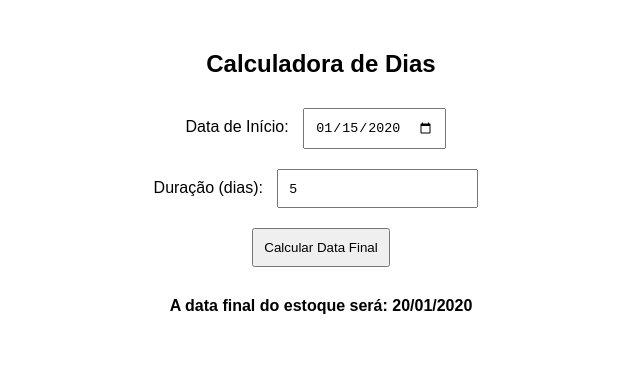
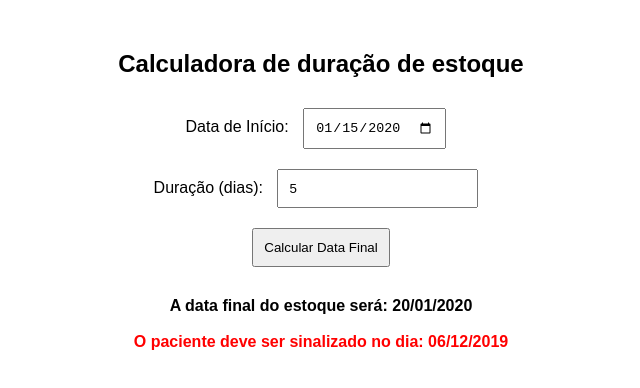
Before and after one commit to azevedo-azevedo/calculadora-estoque-teste, a plain HTML site: page index.html in a window 1280 px wide. Both pictures are taken after typing "2020-01-15", "5" into the empty fields and a click on the button "Calcular Data Final". Shown: the whole page, without its empty margins (319-959 px from the left). Drawn offline with Linux system fonts and the light colour scheme.

Commit message:
Add files via upload

```diff
--- a/index.html
+++ b/index.html
@@ -3,10 +3,10 @@
 <head>
     <meta charset="UTF-8">
     <meta name="viewport" content="width=device-width, initial-scale=1.0">
-    <title>Calculadora de Dias</title>
+    <title>Calculadora de duração de estoque</title>
     <style>
         body {
-            font-family: Arial, Arial;
+            font-family: Arial, sans-serif;
             text-align: center;
             margin: 50px;
         }
@@ -21,10 +21,14 @@
         .erro {
             color: red;
         }
+        .sinalizacao {
+            color: red;
+            font-weight: bold;
+        }
     </style>
 </head>
 <body>
-    <h2>Calculadora de Dias</h2>
+    <h2>Calculadora de duração de estoque</h2>
     <label for="dataInicio">Data de Início:</label>
     <input type="date" id="dataInicio">
     <br>
@@ -48,7 +52,11 @@
             const data = new Date(dataInicio);
             data.setDate(data.getDate() + duracao);
 
-            resultado.innerHTML = `A data final do estoque será: <strong>${data.toLocaleDateString('pt-BR')}</strong>`;
+            const dataSinalizacao = new Date(data);
+            dataSinalizacao.setDate(data.getDate() - 45);
+
+            resultado.innerHTML = `A data final do estoque será: <strong>${data.toLocaleDateString('pt-BR')}</strong><br><br>
+                                  <span class="sinalizacao">O paciente deve ser sinalizado no dia: <strong>${dataSinalizacao.toLocaleDateString('pt-BR')}</strong></span>`;
         }
     </script>
 </body>
```
